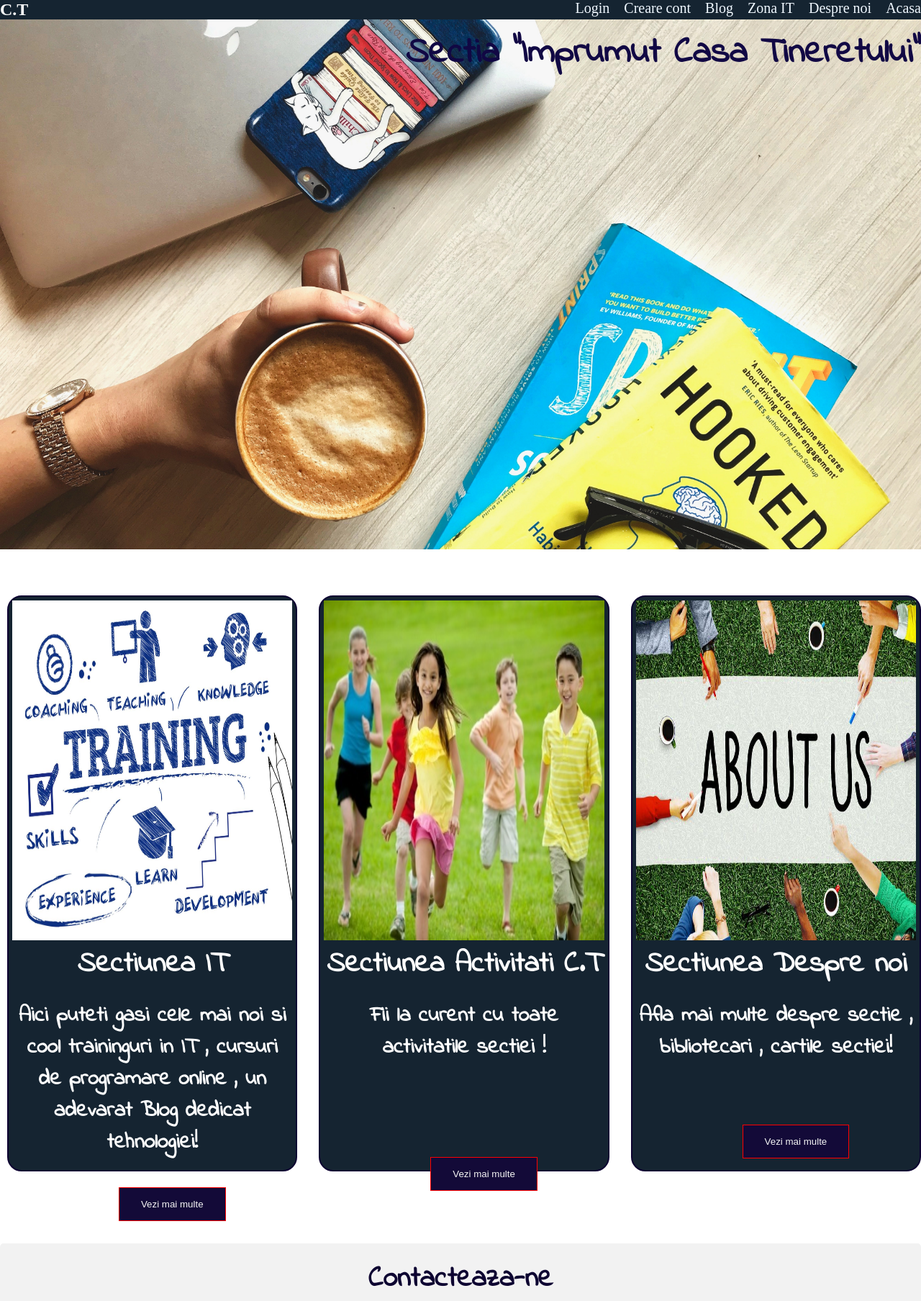
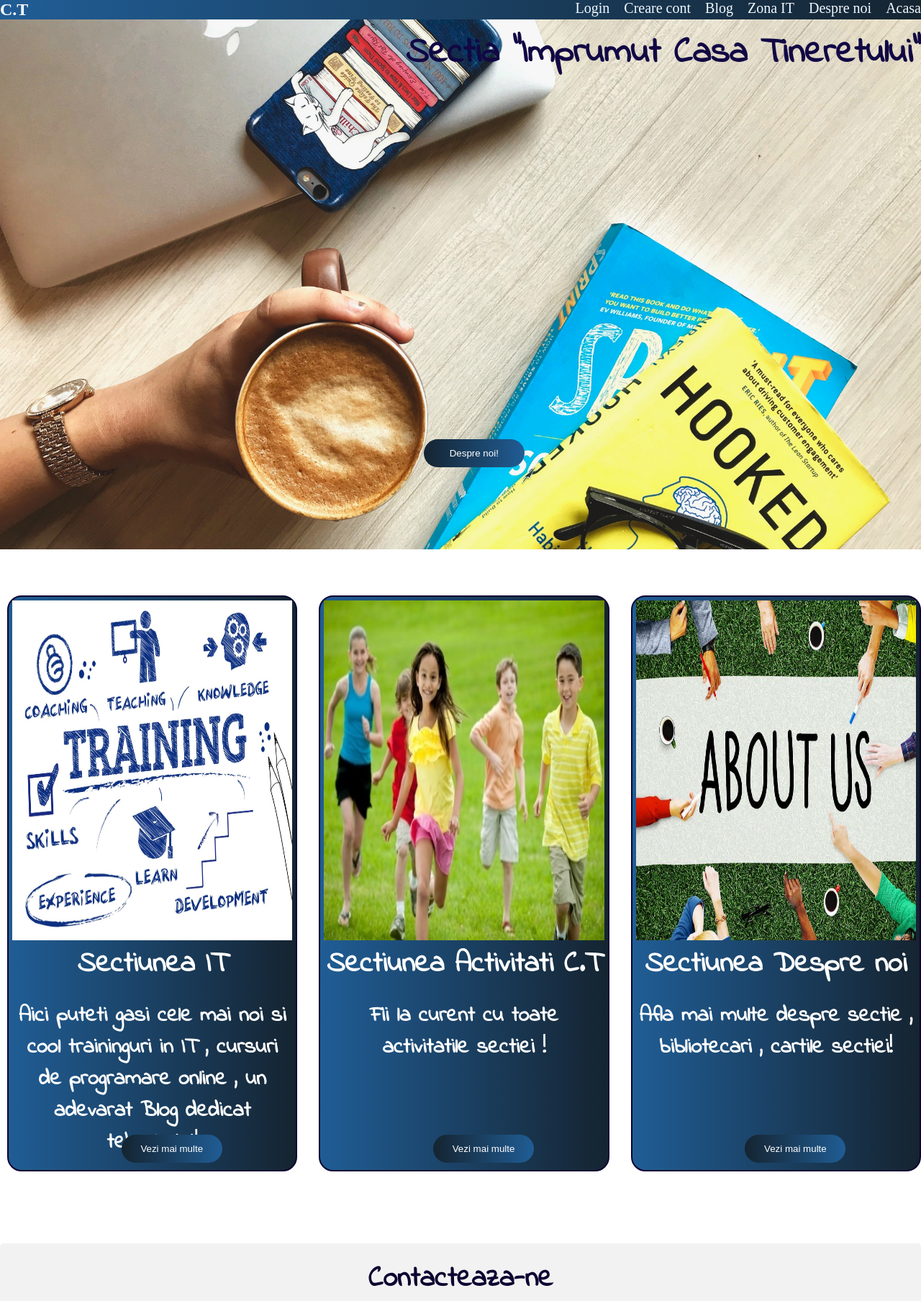
Before and after one commit to bragacatalin1983/Library, a Django app: page / in a window 1280 px wide. Shown: the top 1807 px of the page at 72% size. Run offline with Django 3.2, Linux system fonts and the light colour scheme.

Commit message:
alot of changes

```diff
--- a/autentificare/templates/loginpage.html
+++ b/autentificare/templates/loginpage.html
@@ -40,14 +40,14 @@
         clear: both;
       }
       .navbar {
-        background-color: rgb(21, 36, 49);
+        background:linear-gradient(to left , rgb(21, 36, 49) , rgb(32, 93, 149)  );
       }
 
       .links a:hover {
-        color: brown;
+        color: rgb(33, 194, 235);
       }
       .loggedin {
-        background-color: rgb(21, 36, 49);
+        background:linear-gradient(to left , rgb(21, 36, 49) , rgb(32, 93, 149)  );
       }
       .loggedin h3 {
         color: rgb(248, 248, 248);
--- a/blog/templates/blog/blog.html
+++ b/blog/templates/blog/blog.html
@@ -45,14 +45,14 @@
         clear: both;
       }
       .navbar {
-        background-color: rgb(21, 36, 49);
+        background:linear-gradient(to left , rgb(21, 36, 49) , rgb(32, 93, 149)  );
       }
 
       .links a:hover {
-        color: brown;
+        color: rgb(33, 194, 235);
       }
       .loggedin {
-        background-color: rgb(21, 36, 49);
+        background:linear-gradient(to left , rgb(21, 36, 49) , rgb(32, 93, 149)  );
       }
       .loggedin h3 {
         color: rgb(248, 248, 248);
--- a/blog/templates/blog/desprenoi.html
+++ b/blog/templates/blog/desprenoi.html
@@ -41,14 +41,14 @@
         clear: both;
       }
       .navbar {
-        background-color: rgb(21, 36, 49);
+        background:linear-gradient(to left , rgb(21, 36, 49) , rgb(32, 93, 149)  );
       }
 
       .links a:hover {
-        color: brown;
+        color: rgb(33, 194, 235);
       }
       .loggedin {
-        background-color: rgb(21, 36, 49);
+        background:linear-gradient(to left , rgb(21, 36, 49) , rgb(32, 93, 149)  );;
       }
       .loggedin h3 {
         color: rgb(248, 248, 248);
--- a/blog/templates/home/home.html
+++ b/blog/templates/home/home.html
@@ -19,11 +19,12 @@
         box-sizing: border-box;
       }
       .navbar {
-        background-color: rgb(21, 36, 49);
+        background:linear-gradient(to left , rgb(21, 36, 49) , rgb(32, 93, 149)  );
+
       }
 
       .links a:hover {
-        color: brown;
+        color: rgb(33, 194, 235);
       }
       .mainbody {
         height: 100vh;
@@ -64,7 +65,7 @@
       }
 
       .loggedin {
-        background-color: rgb(21, 36, 49);
+        background:linear-gradient(to left , rgb(21, 36, 49) , rgb(32, 93, 149)  );
       }
       .loggedin h3 {
         color: rgb(248, 248, 248);
@@ -73,7 +74,7 @@
       }
       .loggedin button {
         padding: 5px 15px;
-        background-color: rgb(250, 250, 250);
+
         border-radius: 10px;
         border: 1px solid rgb(253, 253, 253);
         margin-left: 48%;
@@ -90,11 +91,39 @@
         text-decoration: none;
         color: whitesmoke;
       }
+      .mainbody button {
+        width: 140px;
+        padding: 12px 10px;
+        background:linear-gradient(to right , rgb(21, 36, 49) , rgb(32, 93, 149)  );
+        color: white;
+        margin-top: 500px;
+        margin-left: 46%;
+        border-radius: 20px;
+        border:none;
+        outline: 0;
+        cursor:pointer;
+        transition: width 0.5s;
 
+      }
+      .mainbody button img {
+        width: 18px;
+        margin-left: 12px;
+        display: none;
+
+      }
+      .mainbody button:hover img{
+        display: block;
+      }
+      .mainbody button:hover{
+        width: 190px;
+        display: flex;
+        align-items: center;
+        justify-content: space-between;
+      }
       .itimg {
         height: 800px;
         width: 30%;
-        background-color: rgb(21, 36, 49);
+        background:linear-gradient(to left , rgb(21, 36, 49) , rgb(32, 93, 149)  );
         border-radius: 20px;
         margin-left: 10px;
         margin-top: 0px;
@@ -102,11 +131,13 @@
         border: 2px solid rgb(13, 3, 49);
         flex: 33.33%;
         padding: 5px;
+        position:relative;
       }
 
       .itimg img {
         height: 60%;
         width: 100%;
+
       }
 
       .itimg img:hover {
@@ -126,23 +157,45 @@
         font-family: "Indie Flower", cursive;
       }
       .itimg button {
-        padding: 15px 30px;
-        background-color: rgb(19, 10, 56);
+        width: 140px;
+        padding: 12px 10px;
+        background:linear-gradient(to right , rgb(21, 36, 49) , rgb(32, 93, 149)  );
         color: white;
-        border: 1px solid red;
-        margin-top: 40px;
+        border-radius: 20px;
+        border: 0;
+        margin-top: 8%;
         margin-left: 38%;
+        outline: 0;
+        transition:width 0.5s;
+        position:absolute;
+        bottom:10px;
+
+      }
+      .itimg button img {
+        width:18px;
+        display: none;
+      }
+      .itimg button:hover img{
+        display: block;
+        box-shadow: none;
+      }
+      .itimg button:hover {
+        width: 190px;
+        display: flex;
+        align-items: center;
+        justify-content: space-between;
       }
       .kidsimg {
         height: 800px;
         width: 30%;
-        background-color: rgb(21, 36, 49);
+        background:linear-gradient(to left , rgb(21, 36, 49) , rgb(32, 93, 149)  );
         border-radius: 20px;
         margin-left: 30px;
         margin-top: 0px;
         border: 2px solid rgb(13, 3, 49);
         flex: 33.33%;
         padding: 5px;
+        position:relative;
       }
       .kidsimg img {
         height: 60%;
@@ -165,23 +218,44 @@
         font-family: "Indie Flower", cursive;
       }
       .kidsimg button {
-        padding: 15px 30px;
-        background-color: rgb(19, 10, 56);
+        width: 140px;
+        padding: 12px 10px;
+        background:linear-gradient(to right , rgb(21, 36, 49) , rgb(32, 93, 149)  );
         color: white;
-        border: 1px solid red;
-        margin-top: 130px;
+        border-radius: 20px;
+        border: 0;
+        margin-top: 22%;
         margin-left: 38%;
+        outline: 0;
+        transition:width 0.5s;
+        position:absolute;
+        bottom:10px;
+      }
+      .kidsimg button img {
+        width:18px;
+        display: none;
+      }
+      .kidsimg button:hover img{
+        display: block;
+        box-shadow: none;
+      }
+      .kidsimg button:hover {
+        width: 190px;
+        display: flex;
+        align-items: center;
+        justify-content: space-between;
       }
       .aboutimg {
         height: 800px;
         width: 30%;
-        background-color: rgb(21, 36, 49);
+        background:linear-gradient(to left , rgb(21, 36, 49) , rgb(32, 93, 149)  );
         border-radius: 20px;
         margin-left: 30px;
         margin-top: 0px;
         border: 2px solid rgb(13, 3, 49);
         flex: 33.33%;
         padding: 5px;
+        position:relative;
       }
       .aboutimg img {
         height: 60%;
@@ -204,12 +278,34 @@
         font-family: "Indie Flower", cursive;
       }
       .aboutimg button {
-        padding: 15px 30px;
-        background-color: rgb(19, 10, 56);
+        width: 140px;
+        padding: 12px 10px;
+        background:linear-gradient(to right , rgb(21, 36, 49) , rgb(32, 93, 149)  );
         color: white;
-        border: 1px solid red;
+        border-radius: 20px;
+        border: 0;
         margin-top: 85px;
         margin-left: 38%;
+        outline: 0;
+        transition:width 0.5s;
+        position:absolute;
+        bottom:10px;
+      }
+      .aboutimg button img {
+        width:18px;
+        display: none;
+      }
+      .aboutimg button:hover img{
+        display: block;
+        box-shadow: none;
+
+      }
+      .aboutimg button:hover {
+        width: 190px;
+        display: flex;
+        align-items: center;
+        justify-content: space-between;
+
       }
       /* Style inputs with type="text", select elements and textareas */
       input[type="text"],
@@ -257,13 +353,13 @@
       }
 
       footer {
-        background-color: rgb(21, 36, 49);
+        background:linear-gradient(to right , rgb(21, 36, 49) , rgb(32, 93, 149)  );
       }
 
       footer h1 {
         font-size: 40px;
         text-align: center;
-        color: rgb(194, 118, 73);
+        color:rgba(231, 172, 62, 0.849);
         font-family: "Indie Flower", cursive;
       }
 
@@ -306,9 +402,11 @@
     </div>
 
     {% endif %}
+    <i class="fab fa-facebook"></i>
     <main class="mainbody">
       <div class="txt">
         <h2>Sectia "Imprumut Casa Tineretului"</h2>
+        <button onclick=window.location.href="{% url 'desprenoi' %}">Despre noi!<img src="{% static 'img/hand.png' %}" alt=""></button>
       </div>
     </main>
     <div class="imagessector">
@@ -319,7 +417,7 @@
           Aici puteti gasi cele mai noi si cool traininguri in IT , cursuri de
           programare online , un adevarat Blog dedicat tehnologiei!
         </h3>
-        <button><a href="{% url 'paginait' %}">Vezi mai multe</a></button>
+        <button onclick=window.location.href="{% url 'paginait' %}">Vezi mai multe <img src="{% static 'img/hand.png' %}" alt=""></button>
       </div>
       <div class="kidsimg">
         <img src="{% static 'img/kids.jpg' %}" alt="" />
@@ -327,7 +425,7 @@
         <h3>
           Fii la curent cu toate activitatile sectiei !
         </h3>
-        <button><a href="{% url 'blog' %}">Vezi mai multe</a></button>
+        <button onclick=window.location.href="{% url 'blog' %}">Vezi mai multe<img src="{% static 'img/hand.png' %}" alt=""></button>
       </div>
       <div class="aboutimg">
         <img src="{% static 'img/about.jpg' %}" alt="" />
@@ -335,7 +433,8 @@
         <h3>
           Afla mai multe despre sectie , bibliotecari , cartile sectiei!
         </h3>
-        <button><a href="{% url 'desprenoi' %}">Vezi mai multe</a></button>
+
+        <button onclick=window.location.href="{% url 'desprenoi' %}">Vezi mai multe<img src="{% static 'img/hand.png' %}" alt=""></button>
       </div>
     </div>
     <div class="container">
--- a/blog/templates/posts/posts.html
+++ b/blog/templates/posts/posts.html
@@ -31,14 +31,14 @@
         clear: both;
       }
       .navbar {
-        background-color: rgb(21, 36, 49);
+        background:linear-gradient(to left , rgb(21, 36, 49) , rgb(32, 93, 149)  );
       }
 
       .links a:hover {
         color: brown;
       }
       .loggedin {
-        background-color: rgb(21, 36, 49);
+        background:linear-gradient(to left , rgb(21, 36, 49) , rgb(32, 93, 149)  );
       }
       .loggedin h3 {
         color: rgb(248, 248, 248);
--- a/paginait/templates/paginait.html
+++ b/paginait/templates/paginait.html
@@ -45,11 +45,11 @@
         clear: both;
       }
       .navbar {
-        background-color: rgb(21, 36, 49);
+        background:linear-gradient(to left , rgb(21, 36, 49) , rgb(32, 93, 149)  );
       }
 
       .links a:hover {
-        color: brown;
+        color: rgb(33, 194, 235);
       }
 
       .mainbody {
@@ -65,7 +65,7 @@
       }
 
       .loggedin {
-        background-color: rgb(21, 36, 49);
+        background:linear-gradient(to left , rgb(21, 36, 49) , rgb(32, 93, 149)  );
       }
       .loggedin h3 {
         color: rgb(248, 248, 248);
--- a/paginait/templates/postari.html
+++ b/paginait/templates/postari.html
@@ -45,14 +45,14 @@
         clear: both;
       }
       .navbar {
-        background-color: rgb(21, 36, 49);
+        background:linear-gradient(to left , rgb(21, 36, 49) , rgb(32, 93, 149)  );
       }
 
       .links a:hover {
-        color: brown;
+        color: rgb(33, 194, 235);
       }
       .loggedin {
-        background-color: rgb(21, 36, 49);
+        background:linear-gradient(to left , rgb(21, 36, 49) , rgb(32, 93, 149)  );
       }
       .loggedin h3 {
         color: rgb(248, 248, 248);
```
Also changed, not shown: autentificare/templates/autentificare.html (+4 -4 lines), blog/migrations/0008_auto_20210203_1342.py (added), blog/static/img/hand.png (added), db.sqlite3, media/media/pictures/hand.png (added), paginait/migrations/0006_auto_20210203_1342.py (added).
